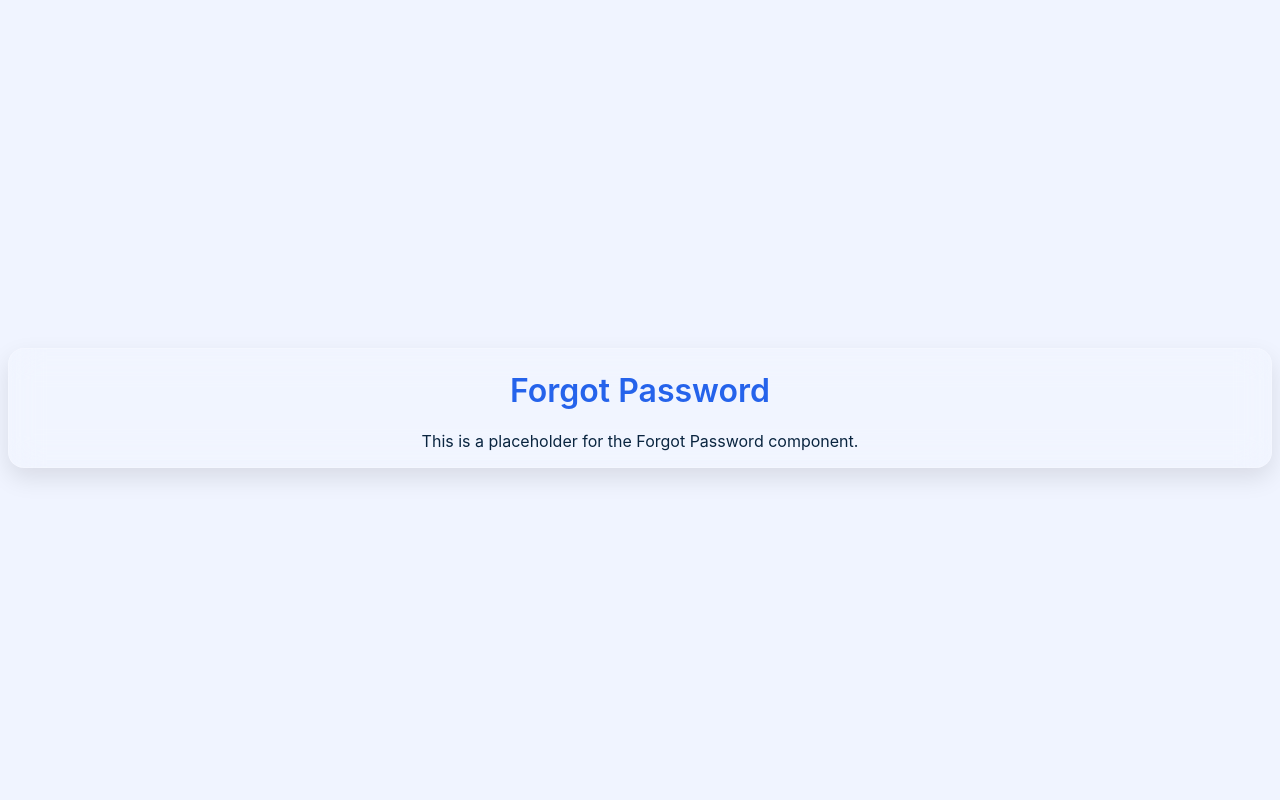
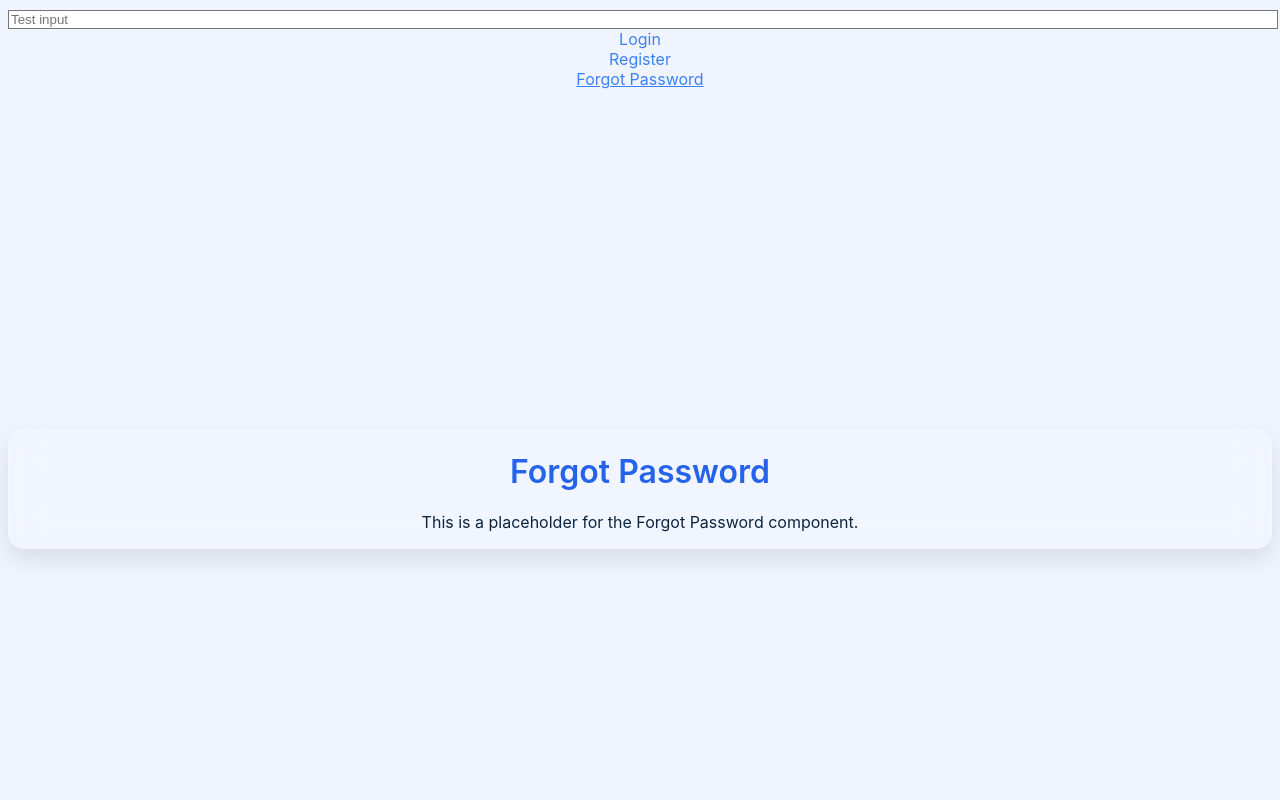
Before and after one commit to muhammadfirzakrizki/next15, a Next.js app: page /forgot-password in a window 1280 px wide. Shown: the top 800 px of the page. Built offline with nearby package versions, Linux system fonts and the light colour scheme.

Commit message:
Template

```diff
--- a/package.json
+++ b/package.json
@@ -9,6 +9,7 @@
     "lint": "next lint"
   },
   "dependencies": {
+    "clsx": "^2.1.1",
     "next": "15.3.2",
     "react": "^19.0.0",
     "react-dom": "^19.0.0",
--- a/src/app/(auth)/layout.tsx
+++ b/src/app/(auth)/layout.tsx
@@ -1,4 +1,4 @@
-import '@/app/globals.css'
+import '@/app/globals.css';
 
 export const metadata = {
     title: 'My Next.js App',
@@ -12,7 +12,6 @@ export default function AuthLayout({
 }) {
     return (
         <html lang="en">
-
             <body>
                 {children}
                 <footer className="bg-blue-600 text-white p-4">
--- /dev/null
+++ b/src/app/(auth)/template.tsx
@@ -0,0 +1,55 @@
+// app/(auth)/template.tsx
+'use client'
+
+import '@/app/globals.css'
+import './style.css'
+import Link from 'next/link'
+import { usePathname } from 'next/navigation'
+import clsx from 'clsx'
+import { useState } from 'react'
+
+export default function AuthTemplate({
+  children,
+}: {
+  children: React.ReactNode
+}) {
+  const pathname = usePathname()
+  const [inputValue, setInputValue] = useState('')
+
+  const navLinks = [
+    { href: '/login', label: 'Login' },
+    { href: '/register', label: 'Register' },
+    { href: '/forgot-password', label: 'Forgot Password' },
+  ]
+
+  return (
+    <div className="min-h-screen flex flex-col justify-between">
+      <div className="p-4">
+        <input
+          type="text"
+          value={inputValue}
+          onChange={(e) => setInputValue(e.target.value)}
+          className="border p-2 rounded mb-4 w-full"
+          placeholder="Test input"
+        />
+        {navLinks.map((link) => (
+          <div className="flex justify-center mt-2" key={link.href}>
+            <Link
+              href={link.href}
+              className={clsx(
+                'text-blue-500 hover:underline',
+                pathname === link.href && 'font-bold underline text-orange-600'
+              )}
+            >
+              {link.label}
+            </Link>
+          </div>
+        ))}
+      </div>
+      <main>{children}</main>
+      <footer className="bg-blue-600 text-white p-4 mt-8">
+        <p className="text-center">Footer Auth</p>
+      </footer>
+    </div>
+  )
+}
```
Also changed, not shown: src/app/(auth)/style.css (added), 1 other file (tests, documents, lock files or other folders).
